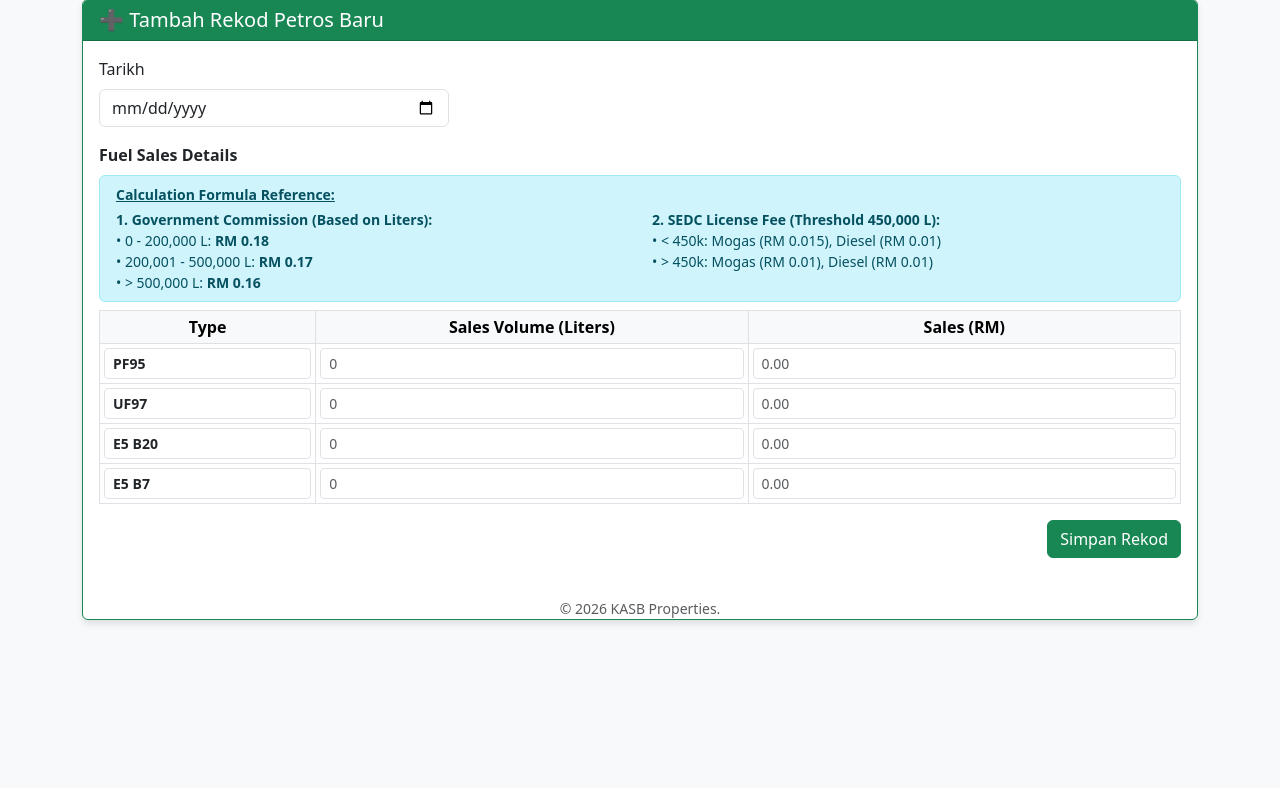
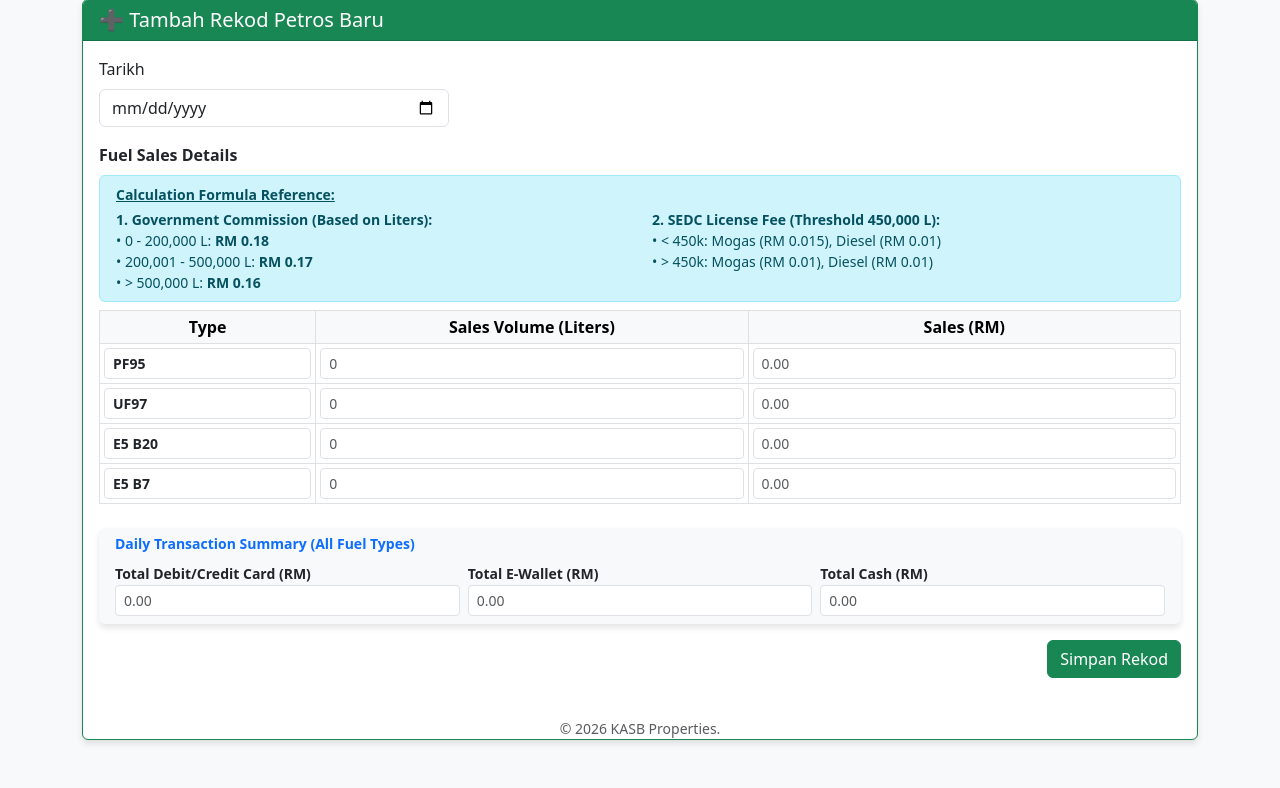
Before and after one commit to azaharrabu/sistem-sewaan-KASB, a Flask app: page /petros in a window 1280 px wide. Shown: the part 570-1358 px from the top of the page. Before the commit the page ends 1194 px from the top, so only its background shows below. Run offline with Flask 3, Linux system fonts and the light colour scheme; the visitor is signed in with stand-in values (Sample User, id 1); data that the repository does not hold is empty.

Commit message:
Update: Pindah Transaction Summary ke atas & kemaskini input manual Welfare/Others

```diff
--- a/templates/edit_income.html
+++ b/templates/edit_income.html
@@ -119,9 +119,9 @@
                                             </div>
                                         </div>
 
-                                        <!-- E. Others -->
+                                        <!-- C. Staff Welfare & E. Others -->
                                         <div class="col-md-12">
-                                            <h6 class="small fw-bold text-primary border-bottom pb-1">E. Others</h6>
+                                            <h6 class="small fw-bold text-primary border-bottom pb-1">C. Staff Welfare & E. Others</h6>
 
                                             <!-- Dynamic Table -->
                                             <label class="small fw-bold mt-2">Other Costs (Manual Input)</label>
--- a/templates/income_list.html
+++ b/templates/income_list.html
@@ -231,6 +231,27 @@
                                 </table>
                             </div>
 
+                            <!-- Ringkasan Transaksi (Summary) -->
+                            <div class="card bg-light border-0 mb-3 mt-2">
+                                <div class="card-body py-2">
+                                    <h6 class="fw-bold small mb-2 text-primary">Daily Transaction Summary (All Fuel Types)</h6>
+                                    <div class="row g-2">
+                                        <div class="col-md-4">
+                                            <label class="small fw-bold">Total Debit/Credit Card (RM)</label>
+                                            <input type="number" step="0.01" name="petros_total_debit" class="form-control form-control-sm" placeholder="0.00">
+                                        </div>
+                                        <div class="col-md-4">
+                                            <label class="small fw-bold">Total E-Wallet (RM)</label>
+                                            <input type="number" step="0.01" name="petros_total_ewallet" class="form-control form-control-sm" placeholder="0.00">
+                                        </div>
+                                        <div class="col-md-4">
+                                            <label class="small fw-bold">Total Cash (RM)</label>
+                                            <input type="number" step="0.01" name="petros_total_cash" class="form-control form-control-sm" placeholder="0.00">
+                                        </div>
+                                    </div>
+                                </div>
+                            </div>
+
                             <!-- Input Kos Operasi -->
                             <div class="card border-warning mb-3 mt-3" id="expensesSection" style="display: none;">
                                 <div class="card-header bg-warning text-dark py-1">
```
